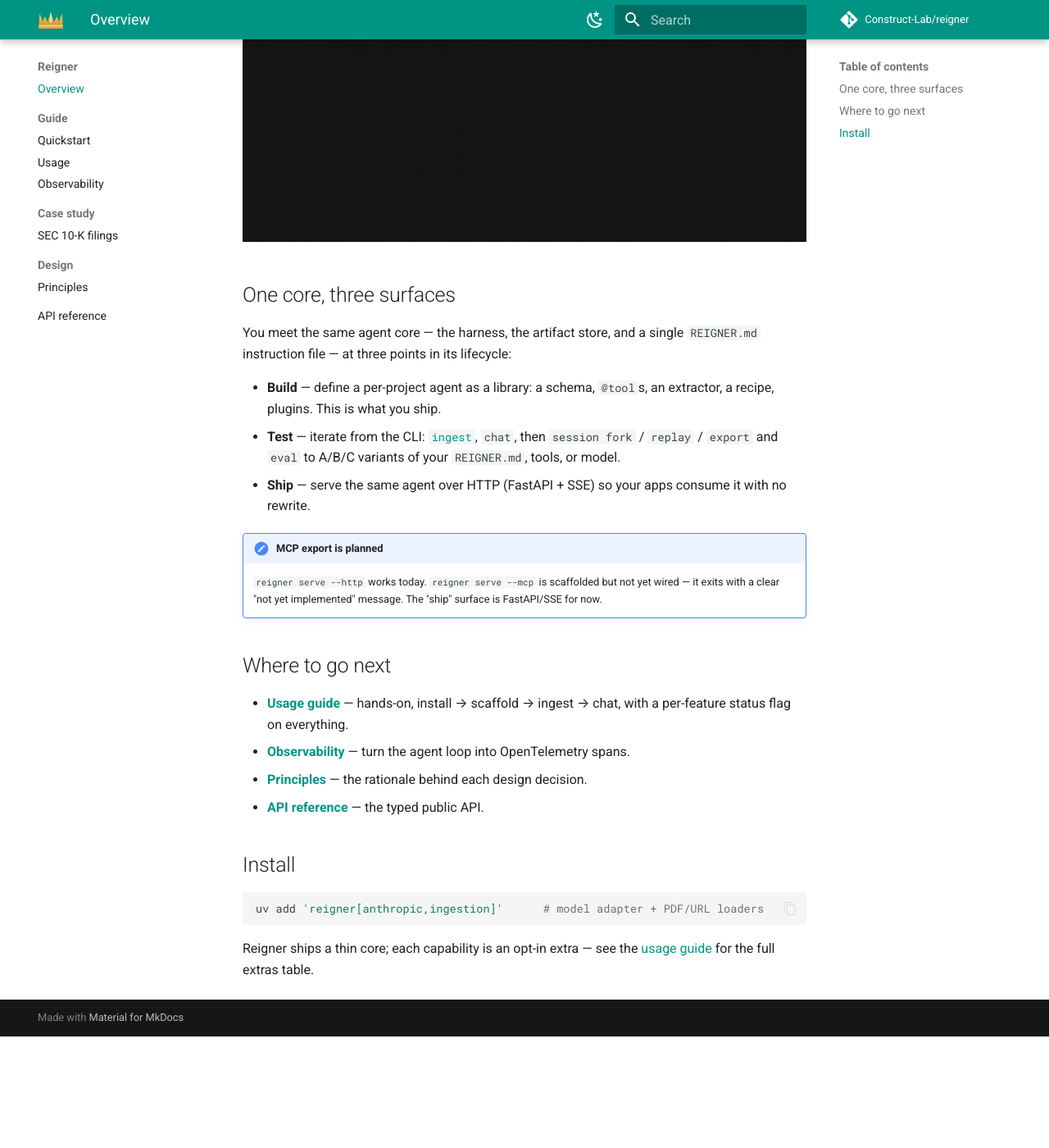
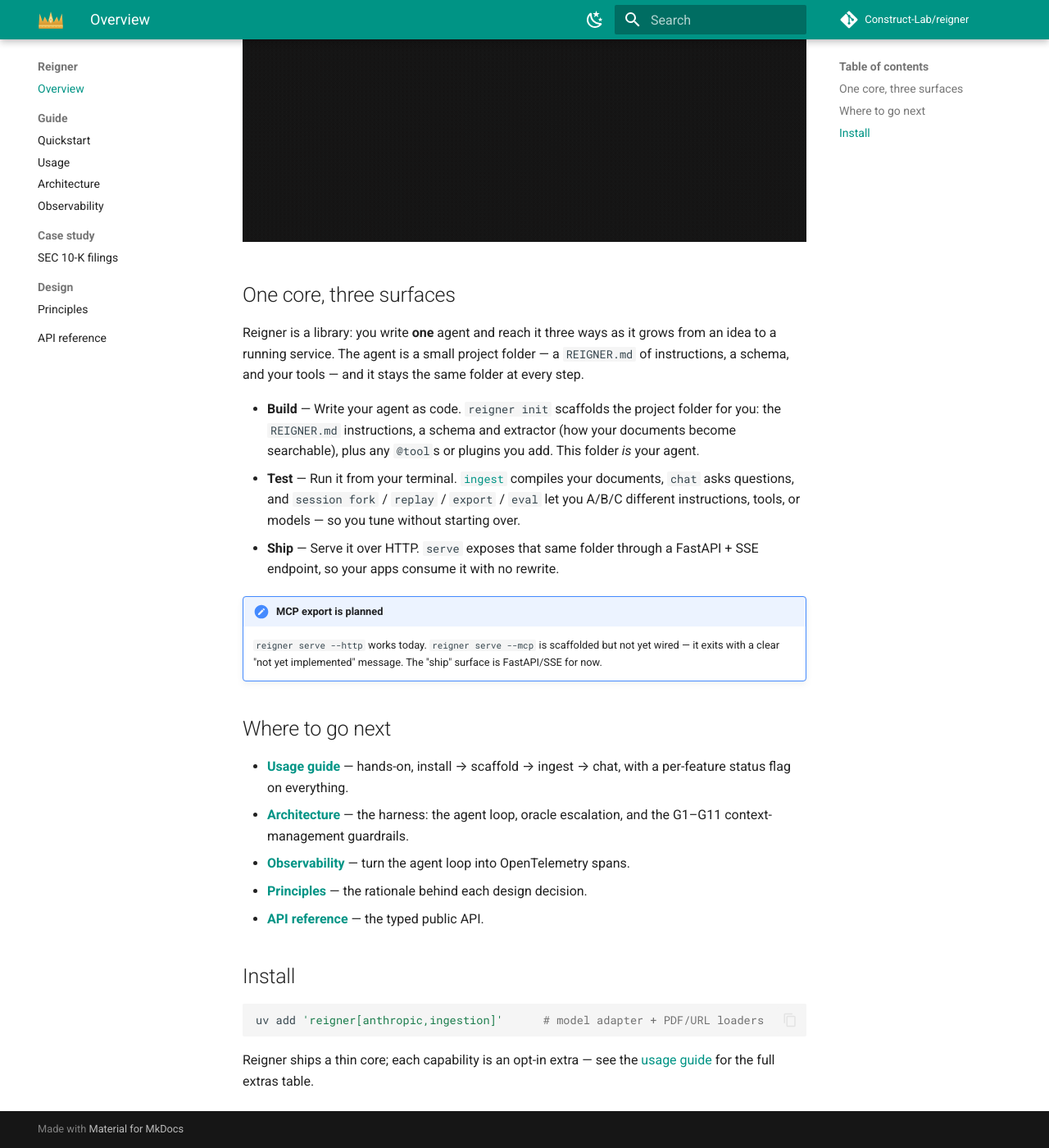
Before and after one commit to Construct-Lab/reigner, an MkDocs documentation site: the page built from docs/index.md, in a window 1280 px wide and 1400 px high, scrolled down 514 px. Shown: the whole window at 82% size. Built offline with MkDocs 1.6.1 and Material for MkDocs 9.7.7, drawn with Linux system fonts in a browser that asks for light colours; comment, search, counter and statistics services are not loaded; before the commit the page ends 1778 px from its top, so only the background shows below that.

Commit message:
docs: surface the harness — oracle mode, context guardrails, and the why
- README Features: add oracle escalation, bounded-context guardrails (G1-G11),
  parallel/cached reads, and the eval battery
- New guide/architecture.md: the agent loop, oracle mode, compaction tiers,
  and the bounded-result contract; wired into nav and cross-linked
- Rewrite the Build/Test/Ship section for clarity in README and index
- PRINCIPLES: add a 'Why Reigner exists' motivation section

```diff
--- a/docs/index.md
+++ b/docs/index.md
@@ -12,16 +12,20 @@
 
 ## One core, three surfaces
 
-You meet the same agent core — the harness, the artifact store, and a single
-`REIGNER.md` instruction file — at three points in its lifecycle:
+Reigner is a library: you write **one** agent and reach it three ways as it grows
+from an idea to a running service. The agent is a small project folder — a
+`REIGNER.md` of instructions, a schema, and your tools — and it stays the same
+folder at every step.
 
-- **Build** — define a per-project agent as a library: a schema, `@tool`s, an extractor,
-  a recipe, plugins. This is what you ship.
-- **Test** — iterate from the CLI: [`ingest`](guide/usage.md), `chat`, then
-  `session fork` / `replay` / `export` and `eval` to A/B/C variants of your `REIGNER.md`,
-  tools, or model.
-- **Ship** — serve the same agent over HTTP (FastAPI + SSE) so your apps consume it with
-  no rewrite.
+- **Build** — Write your agent as code. `reigner init` scaffolds the project folder
+  for you: the `REIGNER.md` instructions, a schema and extractor (how your documents
+  become searchable), plus any `@tool`s or plugins you add. This folder *is* your agent.
+- **Test** — Run it from your terminal. [`ingest`](guide/usage.md) compiles your
+  documents, `chat` asks questions, and `session fork` / `replay` / `export` / `eval`
+  let you A/B/C different instructions, tools, or models — so you tune without starting
+  over.
+- **Ship** — Serve it over HTTP. `serve` exposes that same folder through a FastAPI + SSE
+  endpoint, so your apps consume it with no rewrite.
 
 !!! note "MCP export is planned"
     `reigner serve --http` works today. `reigner serve --mcp` is scaffolded but not yet
@@ -32,6 +36,8 @@
 
 - **[Usage guide](guide/usage.md)** — hands-on, install → scaffold → ingest → chat, with
   a per-feature status flag on everything.
+- **[Architecture](guide/architecture.md)** — the harness: the agent loop, oracle
+  escalation, and the G1–G11 context-management guardrails.
 - **[Observability](guide/observability.md)** — turn the agent loop into OpenTelemetry spans.
 - **[Principles](design/principles.md)** — the rationale behind each design decision.
 - **[API reference](reference.md)** — the typed public API.
--- a/mkdocs.yml
+++ b/mkdocs.yml
@@ -74,6 +74,7 @@
   - Guide:
       - Quickstart: guide/quickstart.md
       - Usage: guide/usage.md
+      - Architecture: guide/architecture.md
       - Observability: guide/observability.md
   - Case study:
       - SEC 10-K filings: guide/sec-10k.md
```
Also changed, not shown: PRINCIPLES.md (+13 -0 lines), README.md (+24 -8 lines), docs/guide/architecture.md (added, +113 -0 lines).
